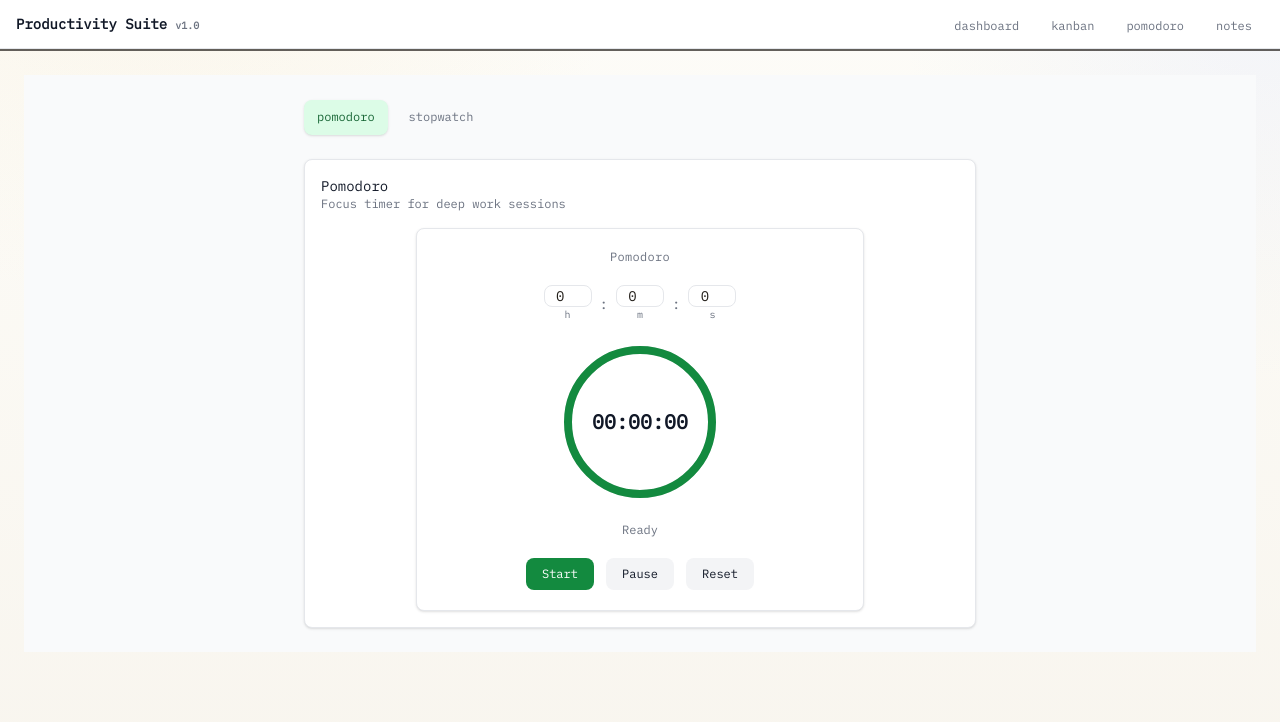
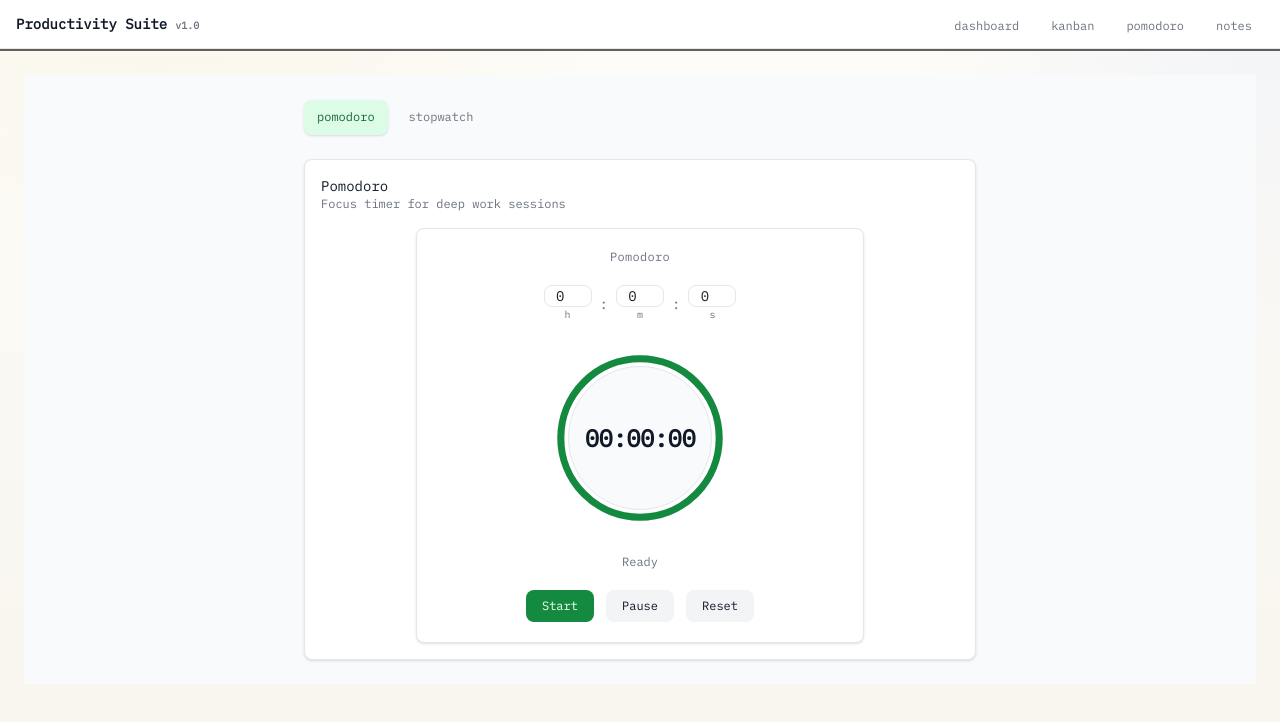
Before and after one commit to mohdsahil36/DevFlow, a Next.js app in the folder frontend/: page /pomodoro in a window 1280 px wide. Shown: the top 722 px of the page. Built offline with nearby package versions, Linux system fonts and the light colour scheme.

Commit message:
global state complete for pomodoro - moving to the dashboard control now

```diff
--- a/frontend/app/components/Pomodoro.tsx
+++ b/frontend/app/components/Pomodoro.tsx
@@ -114,40 +114,47 @@ export default function Pomodoro() {
           </div>
 
           {/* Timer */}
-          <div className="relative flex items-center justify-center">
+          {/* Timer */}
+          <div className="flex justify-center py-2">
+            <div className="relative flex h-44 w-44 items-center justify-center">
+              {/* Progress Ring */}
               <svg
-              className="absolute w-40 h-40 -rotate-90"
+                className="absolute inset-0 h-44 w-44 -rotate-90"
                 viewBox="0 0 100 100"
               >
-              {/* Background */}
+                {/* Background Ring */}
                 <circle
                   cx="50"
                   cy="50"
                   r="45"
                   stroke="var(--border-default)"
-                strokeWidth="5"
+                  strokeWidth="4"
                   fill="none"
                 />
 
-              {/* Progress */}
+                {/* Progress Ring */}
                 <circle
                   cx="50"
                   cy="50"
                   r="45"
                   stroke="var(--green-primary)"
-                strokeWidth="5"
+                  strokeWidth="4"
                   fill="none"
                   strokeDasharray={circumference}
                   strokeDashoffset={strokeDashoffset}
                   strokeLinecap="round"
-                className="transition-[stroke-dashoffset] duration-150"
+                  className="transition-all duration-300"
                 />
               </svg>
 
-            <div className="flex h-40 w-40 items-center justify-center rounded-full bg-[var(--bg-surface)]">
-              <span className="text-xl font-semibold text-[var(--text-primary)]">
-                {formatTime(time || previewTime)}
+              {/* Center */}
+              <div className="flex h-36 w-36 items-center justify-center rounded-full bg-[var(--bg-main)] border border-[var(--border-default)]">
+                <span className="text-2xl font-semibold tracking-tight text-[var(--text-primary)]">
+                  {isRunning || time > 0
+                    ? formatTime(time)
+                    : formatTime(previewTime)}
                 </span>
+              </div>
             </div>
           </div>
 
@@ -166,7 +173,7 @@ export default function Pomodoro() {
                 bg-[var(--green-primary)] text-white
                 hover:bg-[var(--green-hover)]
                 active:bg-[var(--green-active)]
-                transition
+                transition cursor-pointer
               "
             >
               Start
@@ -180,7 +187,7 @@ export default function Pomodoro() {
                 bg-gray-100 text-[var(--text-primary)]
                 hover:bg-gray-200
                 active:bg-gray-300
-                transition
+                transition cursor-pointer
               "
             >
               Pause
@@ -188,13 +195,16 @@ export default function Pomodoro() {
 
             {/* Reset */}
             <button
-              onClick={reset}
+              onClick={() => {
+                reset(); // call the reset function and reset the timer
+                setConfig(structuredClone(timeConfig)); // reset the displayed time
+              }}
               className="
                 px-4 py-2 text-xs font-medium rounded-md
                 bg-gray-100 text-[var(--text-primary)]
                 hover:bg-gray-200
                 active:bg-gray-300
-                transition
+                transition cursor-pointer
               "
             >
               Reset
--- a/frontend/store/timeStore.ts
+++ b/frontend/store/timeStore.ts
@@ -47,6 +47,7 @@ export const useTimeStore = create<TimeStore>((set, get) => ({
       isRunning: true,
       type,
       remainingTime: 0,
+      time: total,
     });
 
     // start interval
@@ -73,15 +74,33 @@ export const useTimeStore = create<TimeStore>((set, get) => ({
     set({ intervalRef: interval });
   },
 
-  pause: () => {},
+  pause: () => {
+    const interval = get().intervalRef;
+    if (interval) clearInterval(interval);
+
+    const remainingTime = get().endTime - Date.now();
+    set({
+      remainingTime: remainingTime,
+      isRunning: false,
+      intervalRef: null,
+      time: remainingTime,
+    });
+  },
 
   reset: () => {
+    const interval = get().intervalRef;
+
+    if (interval) {
+      clearInterval(interval);
+    }
+
     set({
       time: 0,
       type: null,
       isRunning: false,
       intervalRef: null,
       remainingTime: 0,
+      endTime: 0,
     });
   },
 }));
```
Lines whose indentation alone changed are shown as unchanged.
